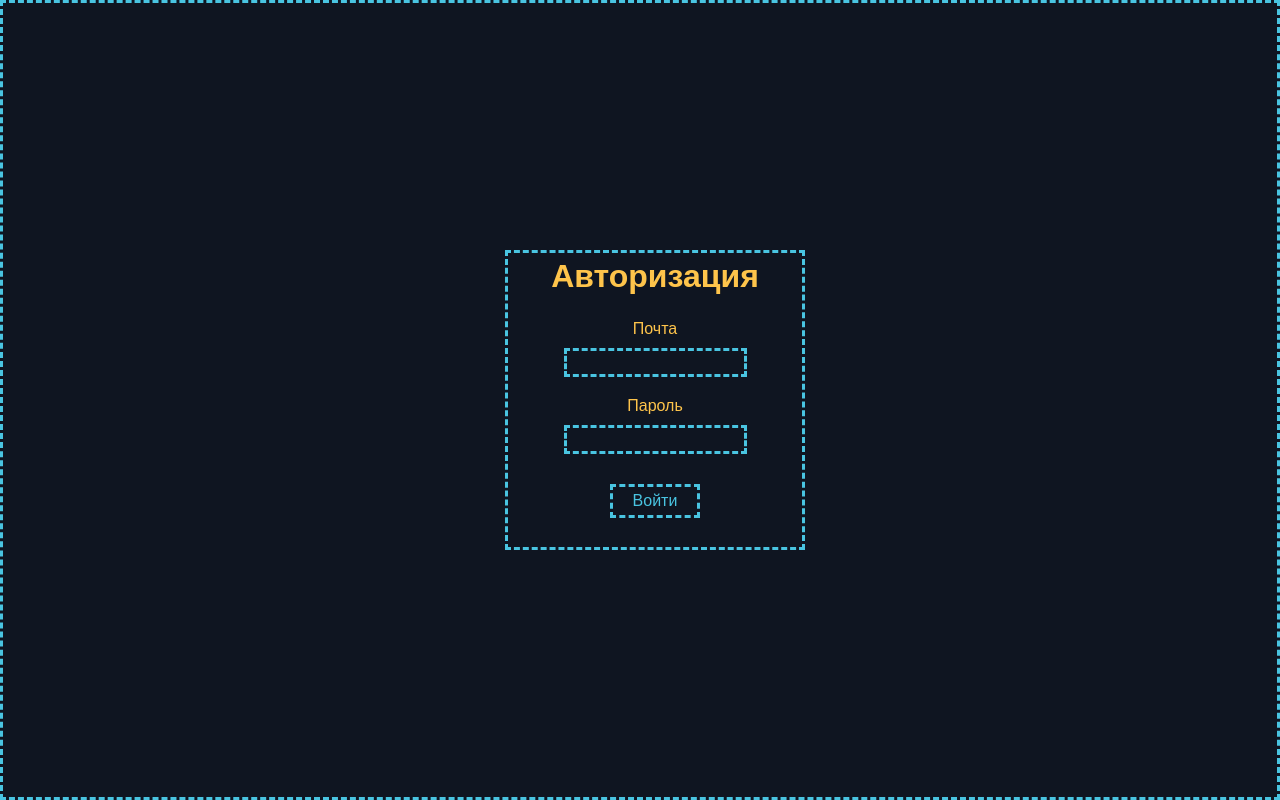
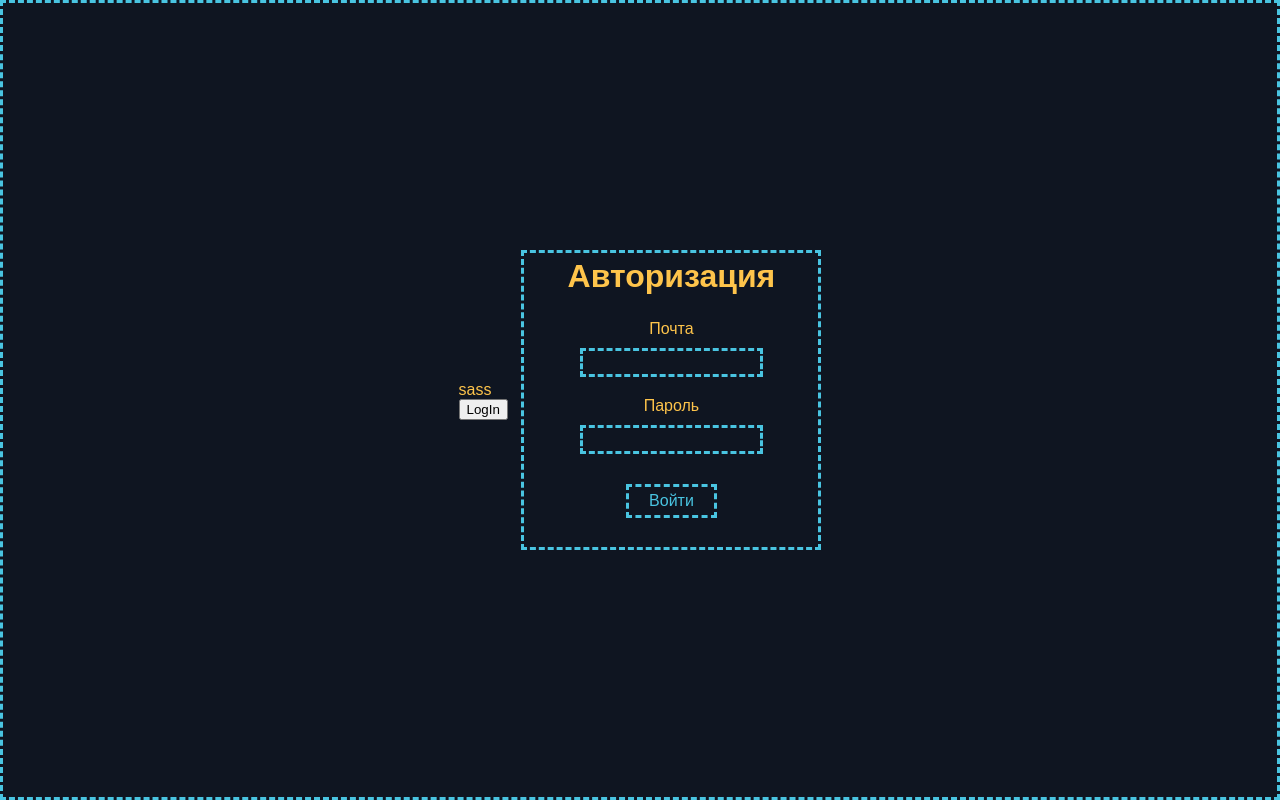
Before and after one commit to SamatFontendDev/homework-4, a React (Create React App) app: page / in a window 1280 px wide. Built offline with nearby package versions, Linux system fonts and the light colour scheme.

Commit message:
09.08.19-1

```diff
--- a/src/components/Header/Header.js
+++ b/src/components/Header/Header.js
@@ -1,17 +1,28 @@
 import React, { PureComponent } from 'react';
-import './Header.css';
+import './Header.css'
+import { AuthConsumer } from '../../contexts/Auth';
+
+
 
 class Header extends PureComponent {
   render() {
+    const {logout, email} = this.props
     return (
         <header>
           <div className="header-menu">
-            <div className="header-menu__email"></div>
+            <div className="header-menu__email">{email}</div>
           </div>
+          <button onClick={logout}>LogIn</button>
         </header>
-    );
+      );
   }
 }
 
 
-export default Header;
+export default () => ( <AuthConsumer>
+  {({ isAuthorized, email, logout }) =>
+    isAuthorized && (
+      <Header email={email} logout={logout} />
+    )
+  }
+</AuthConsumer>)
--- a/src/components/Layout/Layout.js
+++ b/src/components/Layout/Layout.js
@@ -4,11 +4,15 @@ import Header from '../Header/Header'
 import LoginForm from '../LoginForm/LoginForm'
 
 class Layout extends PureComponent {
+  state = {
+    value: 1
+  }
+
   render() {
     return (
       <div className="main">
-        <Header/>
-        <LoginForm/>
+          <Header/>
+          <LoginForm/>
       </div>
     );
   }
--- a/src/contexts/Auth/Auth.js
+++ b/src/contexts/Auth/Auth.js
@@ -4,9 +4,9 @@ const { Provider, Consumer: AuthConsumer } = React.createContext('');
 
 class AuthProvider extends PureComponent {
   state = {
-    email: '',
+    email: 'sass',
     authorizeError: '',
-    isAuthorized: false
+    isAuthorized: true
   }
 
   authorize(email, password) {
@@ -34,12 +34,12 @@ class AuthProvider extends PureComponent {
       isAuthorized: false,
       authorizeError: false,
       authorize: false,
-      logout: false
+      logout: this.logout
     }
   }
   render() {
     const { children } = this.props;
-    return <Provider>{children}</Provider>;
+    return <Provider value={this.state}>{children}</Provider>;
   }
 }
 
```
